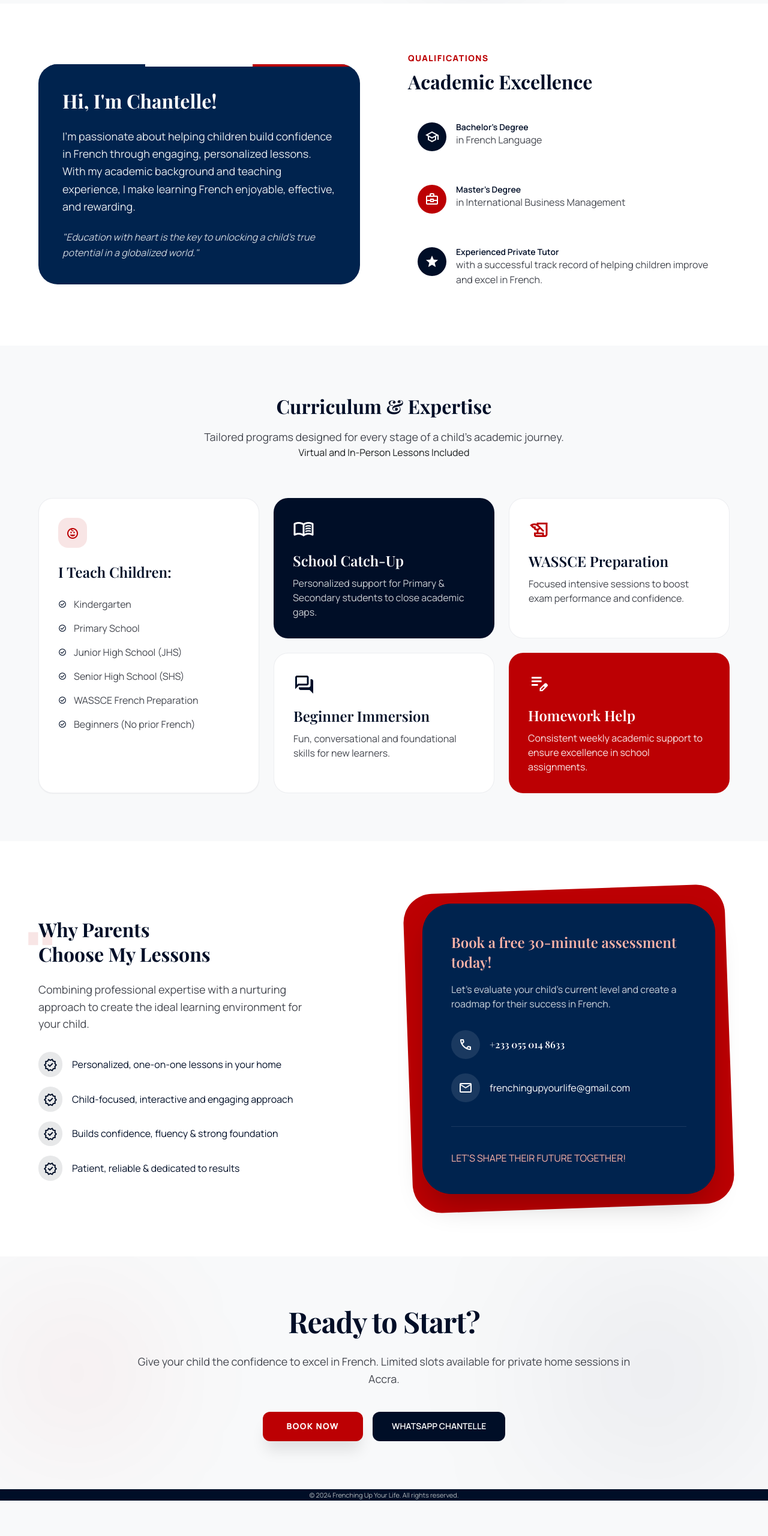
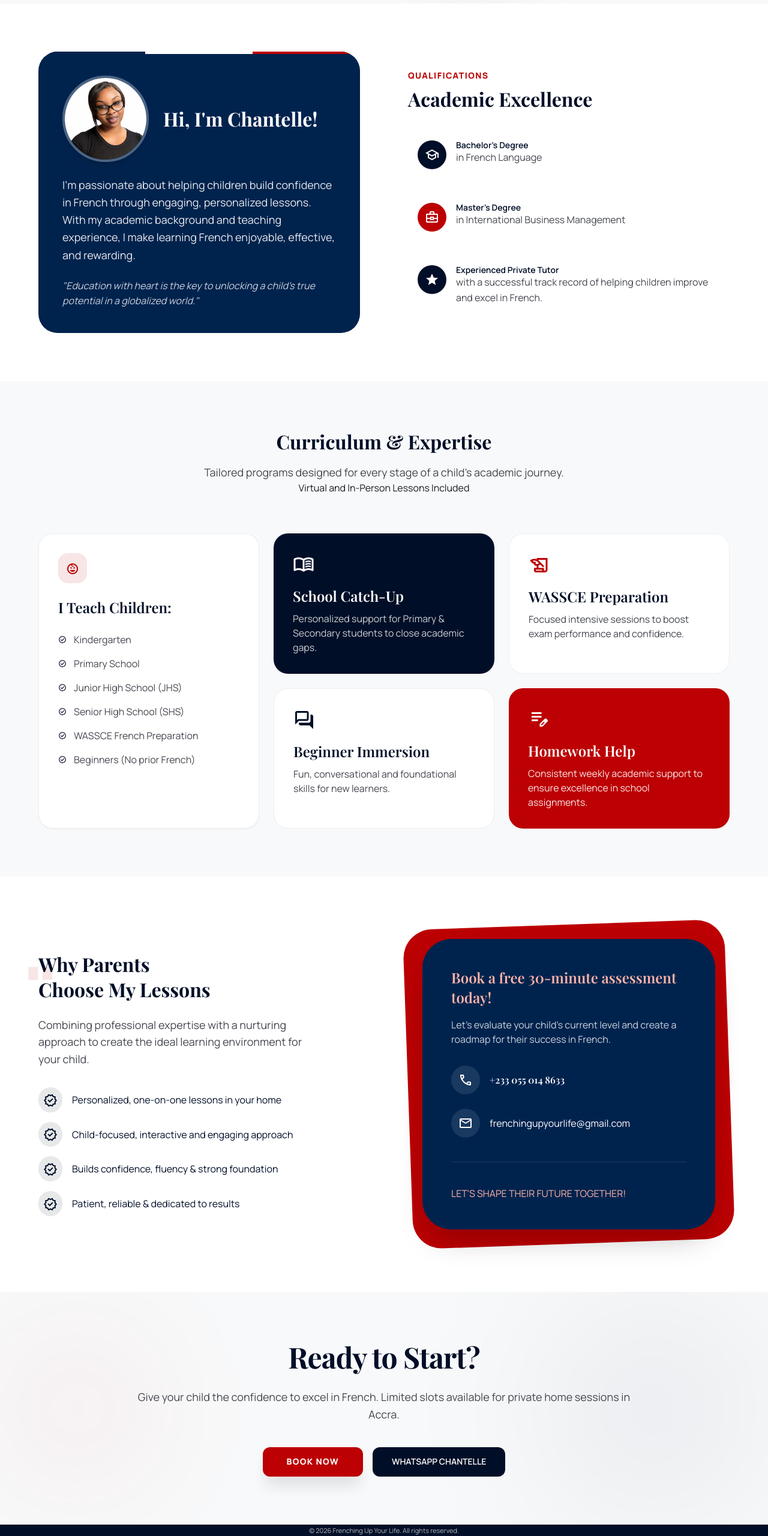
Before and after one commit to nigelgeek/chantelle, a plain HTML site: page index.html in a window 1280 px wide. Shown: the part 815-3375 px from the top of the page at 60% size. Before the commit the page ends 3316 px from the top, so only its background shows below. Drawn offline with nearby package versions, Linux system fonts and the light colour scheme.

Commit message:
Image update with footer year

```diff
--- a/index.html
+++ b/index.html
@@ -92,7 +92,7 @@
                 <!-- Hero Image -->
                 <div class="md:col-span-5 relative mt-12 md:mt-0">
                     <div class="relative z-10 rounded-3xl overflow-hidden shadow-2xl border-4 border-white transform rotate-3 hover:rotate-0 transition-transform duration-500">
-                        <img alt="Chantelle - Private French Tutor" class="w-full aspect-[4/5] object-cover" src="\assets\images\header-image.jpg" />
+                        <img alt="Chantelle - Private French Tutor" class="w-full aspect-[4/5] object-cover" src="assets/images/header-image.jpg" />
                     </div>
                     <!-- Decorative Elements -->
                     <div class="absolute -top-10 -right-10 w-40 h-40 bg-secondary/10 rounded-full blur-3xl"></div>
@@ -115,7 +115,10 @@
                     <div class="order-2 md:order-1">
                         <div class="bg-primary-container p-10 rounded-[2rem] text-on-primary relative overflow-hidden">
                             <div class="absolute top-0 left-0 french-flag-gradient"></div>
-                            <h2 class="font-headline-lg text-headline-lg mb-6">Hi, I'm Chantelle!</h2>
+                            <div class="flex flex-col md:flex-row items-center gap-6 mb-6">
+                                <img src="assets/images/chantelle.jpeg" alt="Chantelle" class="w-28 h-28 md:w-36 md:h-36 rounded-full object-cover border-4 border-on-primary/30 shadow-lg shrink-0">
+                                <h2 class="font-headline-lg text-headline-lg">Hi, I'm Chantelle!</h2>
+                            </div>
                             <p class="font-body-lg text-body-lg mb-6 opacity-90 leading-relaxed">
                                 I'm passionate about helping children build confidence in French through engaging, personalized lessons. With my academic background and teaching experience, I make learning French enjoyable, effective, and rewarding.
                             </p>
@@ -341,7 +344,7 @@
     <footer class="bg-primary text-on-primary w-full" style="padding: 4px 0; line-height: 1;">
         <div class="max-w-7xl mx-auto px-6 md:px-margin-desktop text-center">
             <p class="font-body-md text-surface-variant/80" style="font-size: 11px; margin: 0;">
-                © 2024 Frenching Up Your Life. All rights reserved.
+                © 2026 Frenching Up Your Life. All rights reserved.
             </p>
         </div>
     </footer>
```
Also changed, not shown: assets/images/chantelle.jpeg (added).
